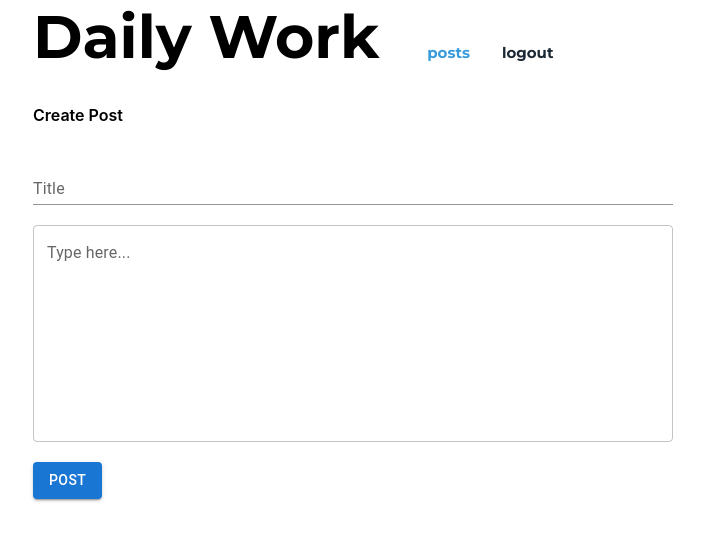
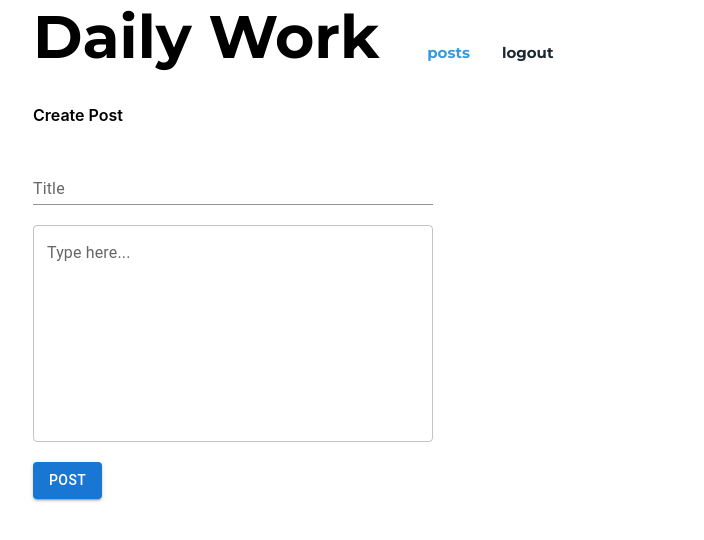
Before and after one commit to manjunath-dalavaye/DailyWork, a React (Create React App) app: page /newPost in a window 1280 px wide. Shown: the top 540 px of the page, without its empty margins (31-735 px from the left). Built offline with nearby package versions, Linux system fonts and the light colour scheme.

Commit message:
Update CreateTopic.js

```diff
--- a/src/pages/CreateTopic.js
+++ b/src/pages/CreateTopic.js
@@ -75,7 +75,7 @@ const CreateTopic = () => {
 
         <div>
           <TextField
-            style={{ marginBottom: "20px", width: "40rem" }}
+            style={{ marginBottom: "20px", width: "85%", paddingRight: "20px", maxWidth: "400px" }}
             id="standard-basic"
             label="Title"
             variant="standard"
@@ -84,7 +84,7 @@ const CreateTopic = () => {
           />{" "}
           <br />
           <TextField
-            style={{ width: "40rem", marginBottom: "20px" }}
+            style={{ marginBottom: "20px", width: "85%", paddingRight: "20px", maxWidth: "400px" }}
             multiline
             rows={8}
             label="Type here..."
```
